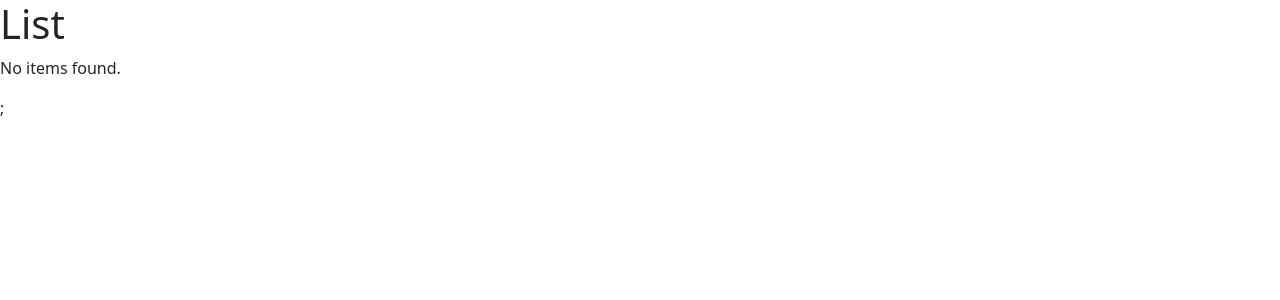
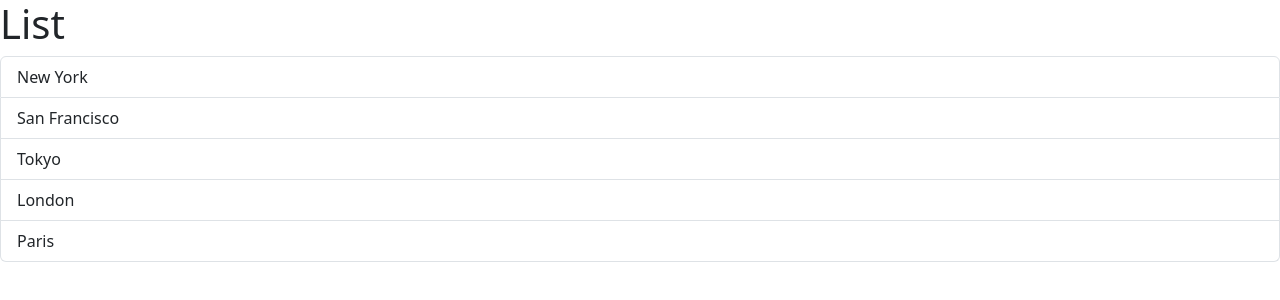
Before and after one commit to fawer1/School-Projects, a React (Vite) app in the folder Y3-S3/React/react-first-project/: page / in a window 1280 px wide. Shown: the top 300 px of the page. Built offline with nearby package versions, Linux system fonts and the light colour scheme.

Commit message:
Returned the list with items, removed the unnecessary if statement, started handling events on click

```diff
--- a/Y3-S3/React/react-first-project/src/components/ListGroup.tsx
+++ b/Y3-S3/React/react-first-project/src/components/ListGroup.tsx
@@ -1,15 +1,5 @@
 function ListGroup() {
-  let items = ["New York", "San Francisco", "Tokyo", "London", "Paris"];
-  items = [];
-
-  if (items.length === 0)
-    //in case there's no items, notify the user.
-    return (
-      <>
-        <h1>List</h1>
-        <p>No items found.</p>;
-      </>
-    );
+  const items = ["New York", "San Francisco", "Tokyo", "London", "Paris"];
 
   return (
     <>
@@ -18,7 +8,13 @@ function ListGroup() {
       {items.length === 0 && <p>No items found.</p>}
       <ul className="list-group">
         {items.map((item) => (
-          <li key={item}>{item}</li> //key is a unique identifier required by React - it gives errors in the browser if we don't include it
+          <li
+            className="list-group-item"
+            key={item}
+            onClick={(e) => console.log(e)}
+          >
+            {item}
+          </li> //key is a unique identifier required by React - it gives errors in the browser if we don't include it
         ))}
         {/* In JSX we can't use dynamic elements, hence we use {} to wrap that
         dynamic elements so we can use it. */}
```
